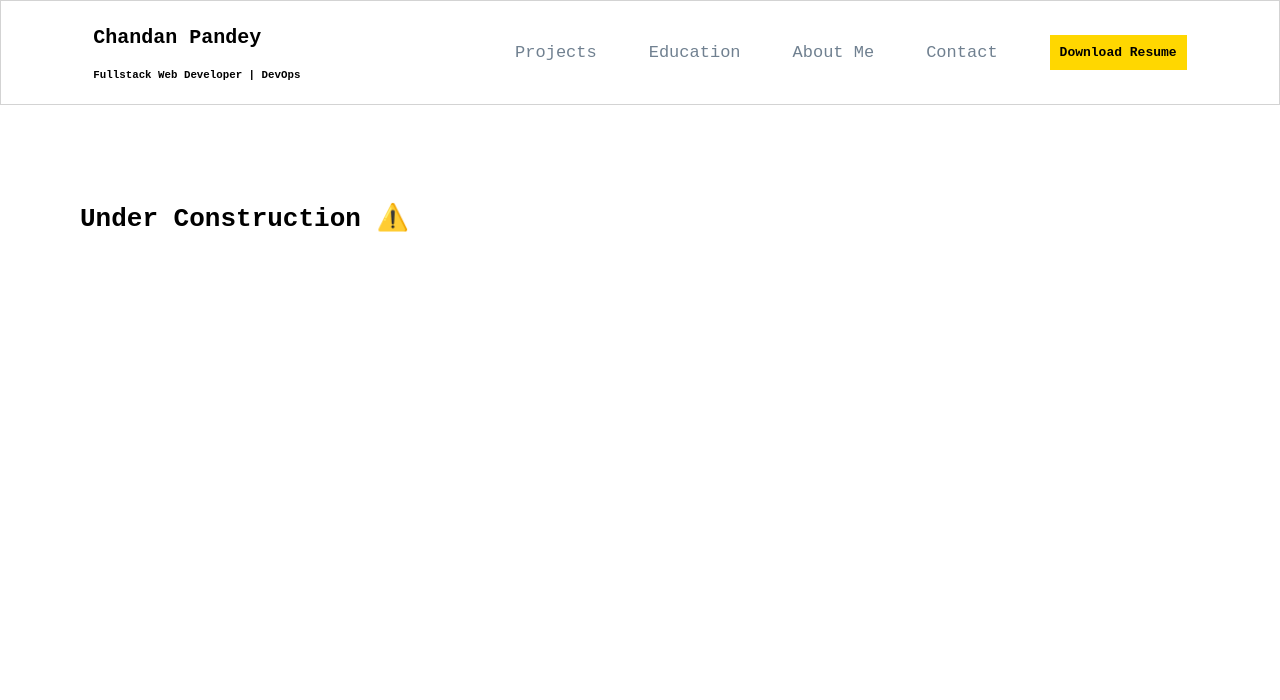
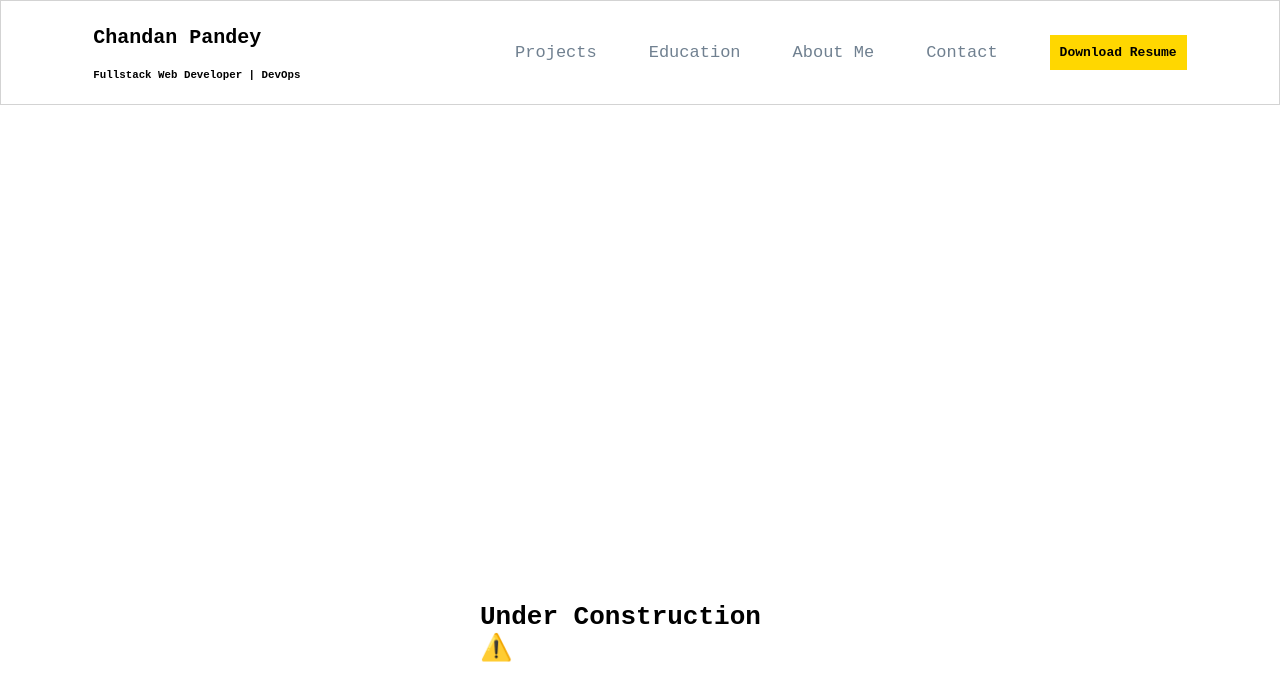
Before and after one commit to ChandanP007/ChandanP007.github.io, a plain HTML site: page index.html in a window 1280 px wide. Drawn offline with Linux system fonts and the light colour scheme.

Commit message:
Update index.css

```diff
--- a/stylesheets/index.css
+++ b/stylesheets/index.css
@@ -81,4 +81,4 @@ body{
     height: 20rem;
 }
 h1.const-message{
-    padding: 5rem;}
+    padding: 30rem;}
```
